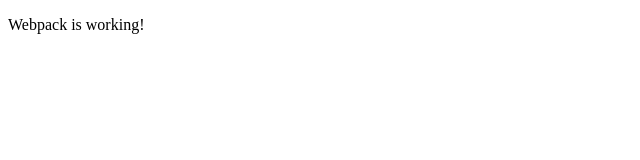
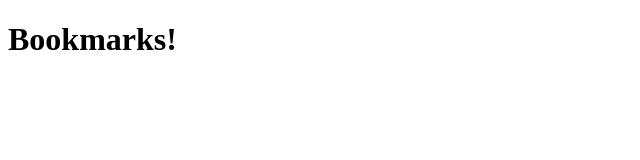
Before and after one commit to thinkful-ei-unicorn/tiger-bookmarks-app, a website built with webpack: page src/index.html in a window 1280 px wide. Shown: the whole page, without its empty margins (0-640 px from the left). Built offline with nearby package versions, Linux system fonts and the light colour scheme.

Commit message:
updated html

```diff
--- a/src/index.html
+++ b/src/index.html
@@ -7,6 +7,11 @@
   <title>Bookmark App</title>
 </head>
 <body>
-  <div id="root"></div>
+  <div class="container">
+    <h1>Bookmarks!</h1>
+    <section class="main-view">
+    </section>
+    <footer>
+  </div>
 </body>
 </html>
```
